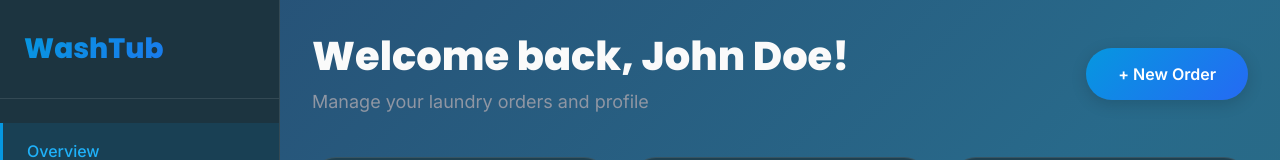
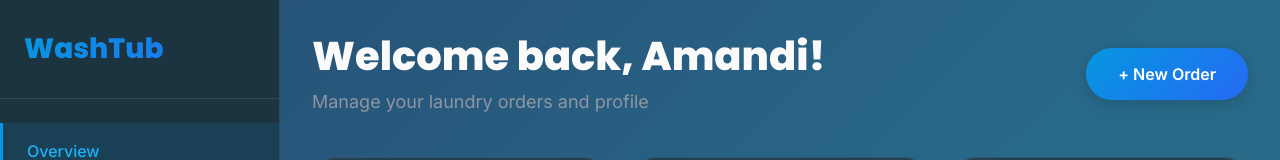
Before and after one commit to KavishaPerera/Wash-TUB, a React app in the folder frontend/: page /customer-dashboard in a window 1280 px wide. Shown: the top 160 px of the page. Built offline with nearby package versions, Linux system fonts and the light colour scheme; the HTML template or start-up script is replaced by a standard one.

Commit message:
change customer as amandi

```diff
--- a/frontend/src/pages/CustomerDashboard.jsx
+++ b/frontend/src/pages/CustomerDashboard.jsx
@@ -4,7 +4,7 @@ import './CustomerDashboard.css';
 
 const CustomerDashboard = () => {
     const navigate = useNavigate();
-    const [userName] = useState('John Doe');
+    const [userName] = useState('Amandi');
 
     const handleLogout = () => {
         // Handle logout logic
```
